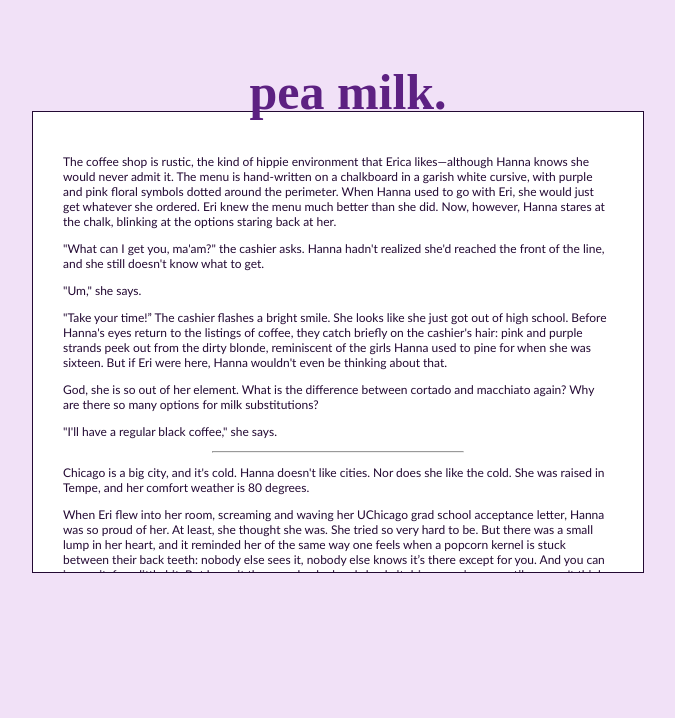
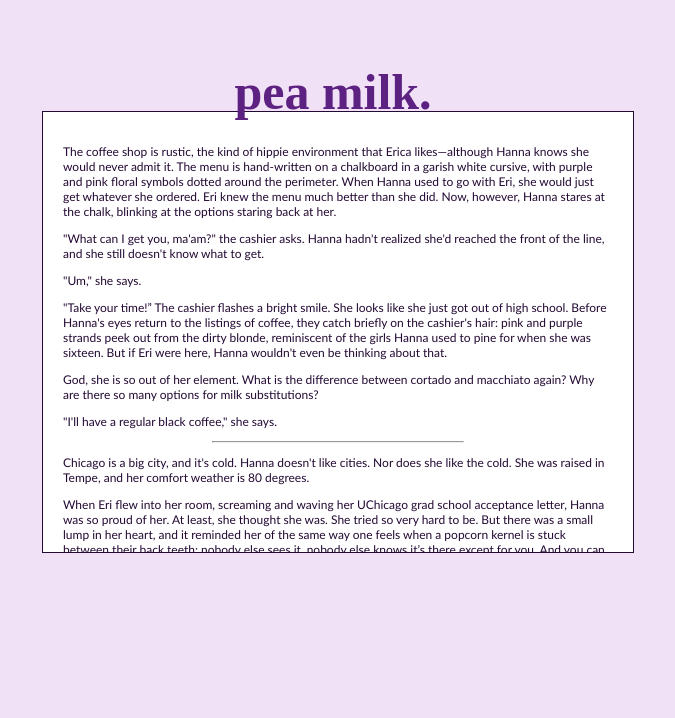
Before and after one commit to annechow/peamilk, a plain HTML site: page index.html in a window 1280 px wide. Shown: the whole page, without its empty margins (302-977 px from the left). Drawn offline with Linux system fonts and the light colour scheme.

Commit message:
Update styles.css

```diff
--- a/css/styles.css
+++ b/css/styles.css
@@ -9,7 +9,7 @@ h1 {
   margin-bottom: -10px;
   padding: 0;
   position: relative;
-  margin-left: 20px;
+  margin-left: -10px;
   color: #5d2182;
   font-size: 50px;
   font-family: "Times New Roman", sans-serif, sans-serif;
@@ -20,7 +20,7 @@ h3 {
   margin-top: 5%;
   font-style: italic;
   color: #5d2182;
-  font-size: 13px;
+  font-size: 14px;
   font-family: "helvetica", sans-serif;
 }
 b {
@@ -37,7 +37,7 @@ i {
   margin: auto;
   height: 400px;
   overflow: auto;
-  padding: 30px;
+  padding: 20px;
   font-size: 12px;
 }
 hr {
```
